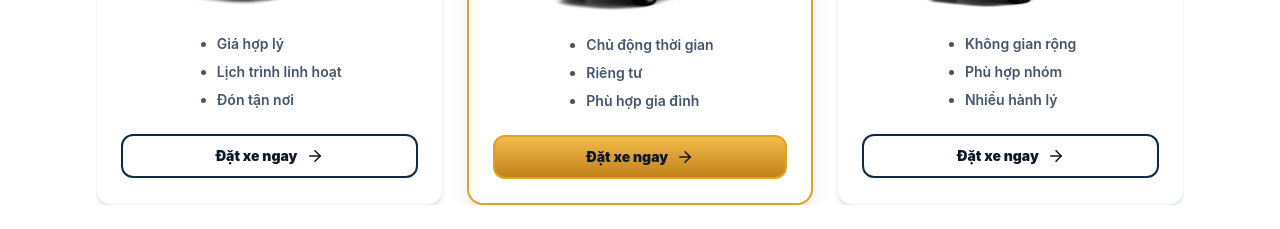
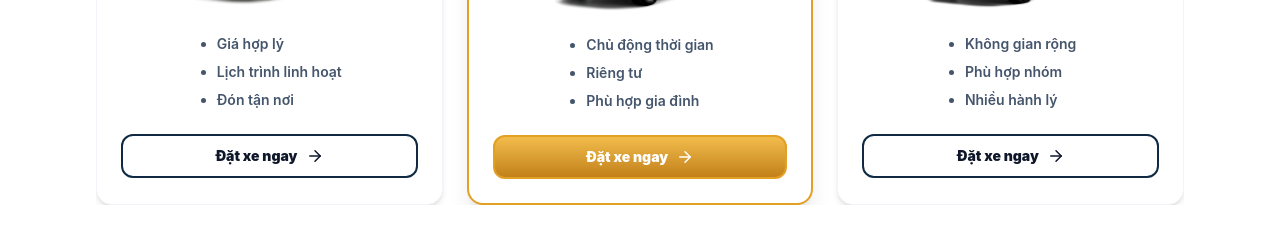
Before and after one commit to haikieudng-cyber/XeGhepVuPhu, a Next.js app: page / in a window 1280 px wide. Shown: the part 1560-1789 px from the top of the page. Built offline with nearby package versions, Linux system fonts and the light colour scheme; no server answers.

Commit message:
fix: force white text on popular pricing button to avoid specificity issues

```diff
--- a/src/app/page.tsx
+++ b/src/app/page.tsx
@@ -239,7 +239,7 @@ export default function HomePage() {
                     <li key={feature}>{feature}</li>
                   ))}
                 </ul>
-                <a className={`mt-6 flex h-11 items-center justify-center gap-2 rounded-xl border-2 text-sm font-black transition-transform hover:scale-[1.02] active:scale-95 ${index === 1 ? "border-[var(--color-gold-500)] bg-gradient-to-b from-[var(--color-gold-400)] to-[var(--color-gold-600)] text-white" : "border-[var(--color-navy-900)] text-[var(--color-navy-900)]"}`} href={siteConfig.phoneHref}>
+                <a className={`mt-6 flex h-11 items-center justify-center gap-2 rounded-xl border-2 text-sm font-black transition-transform hover:scale-[1.02] active:scale-95 ${index === 1 ? "border-[var(--color-gold-500)] bg-gradient-to-b from-[var(--color-gold-400)] to-[var(--color-gold-600)] !text-white" : "border-[var(--color-navy-900)] text-[var(--color-navy-900)]"}`} href={siteConfig.phoneHref}>
                   Đặt xe ngay <ArrowRight size={18} />
                 </a>
               </article>
```
